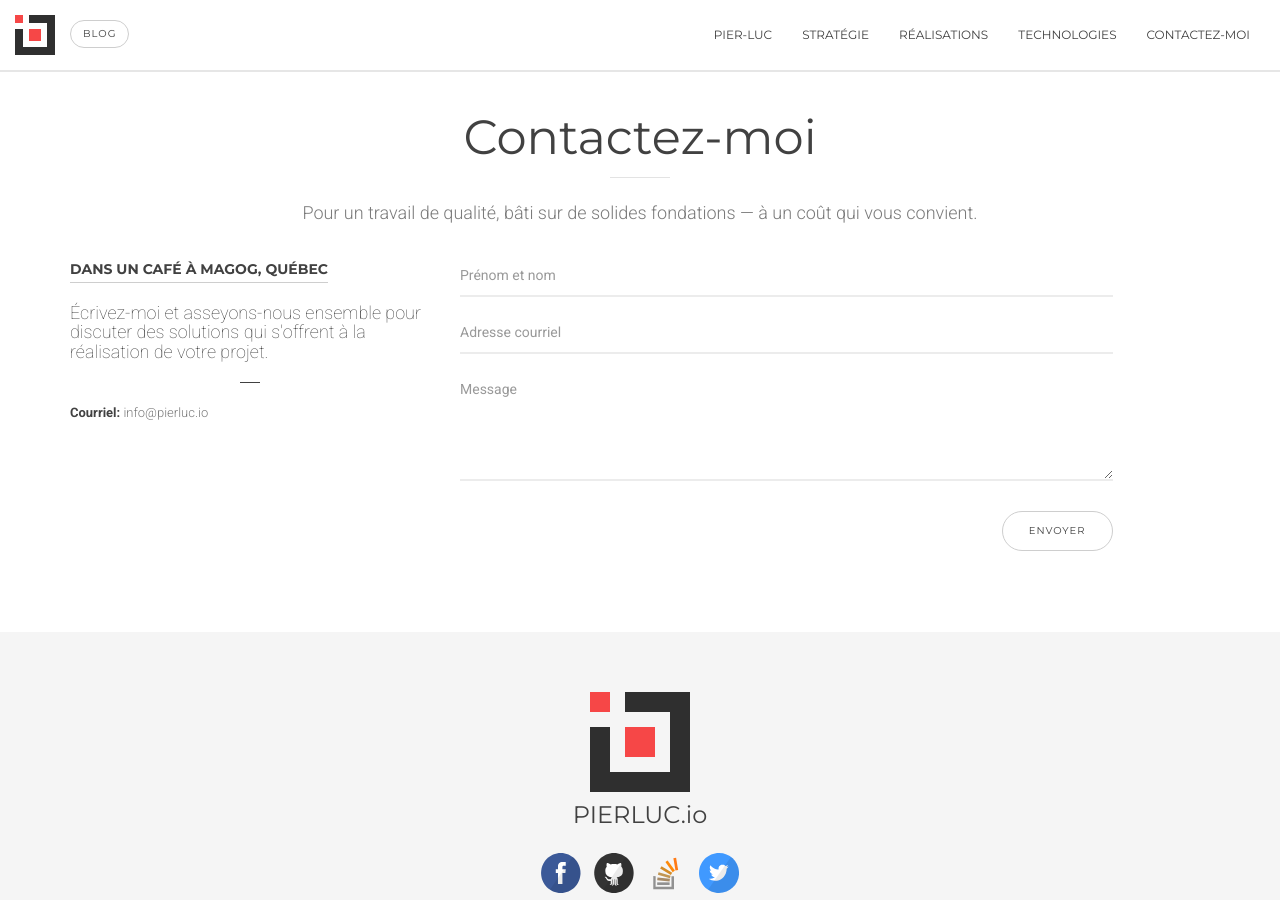
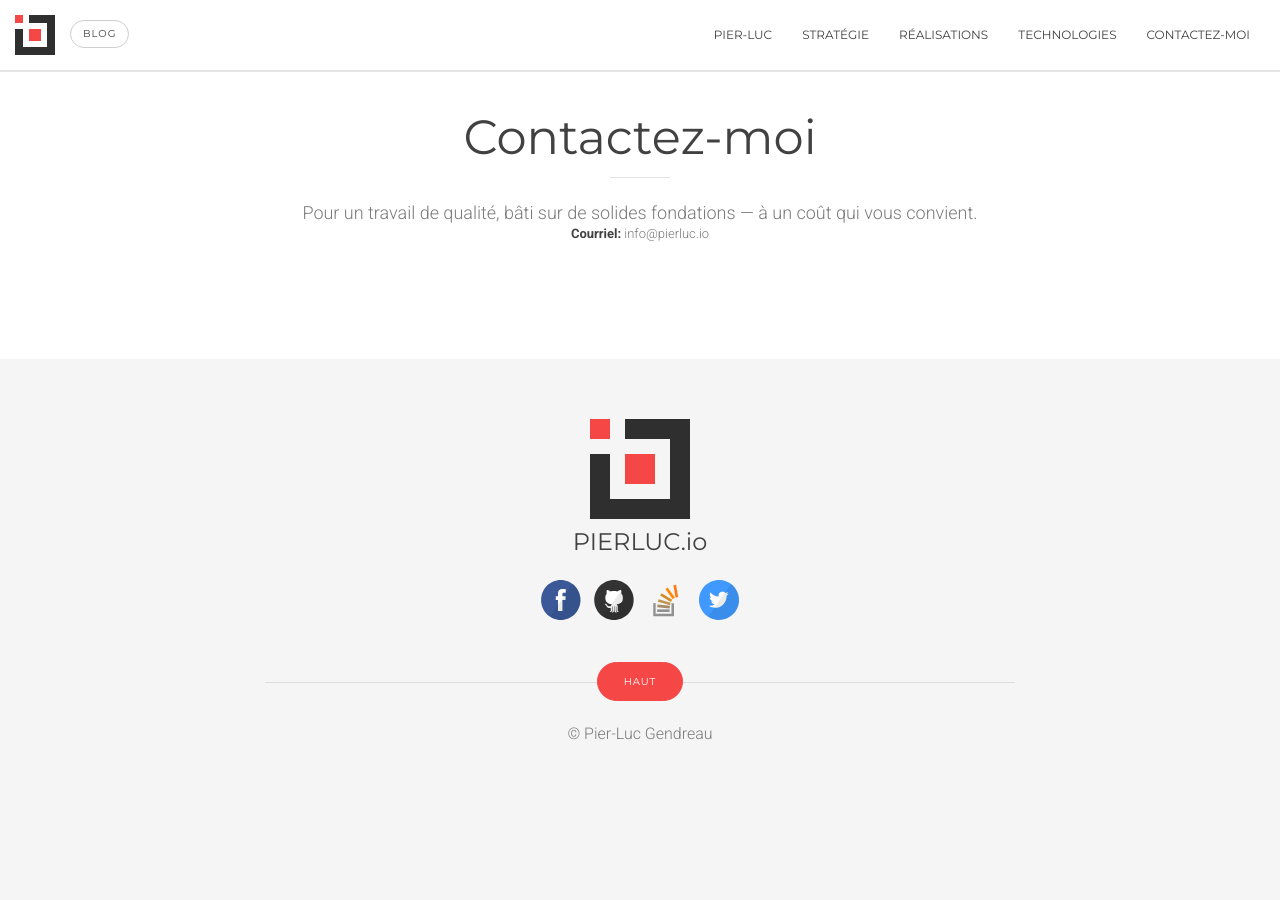
Before and after one commit to Zertz/pierluc.io, a Jekyll site: the page built from index.html, in a window 1280 px wide and 900 px high, scrolled down 3059 px. Built offline with Jekyll 4.4.1, drawn with Linux system fonts in a browser that asks for light colours; nearby versions of some CDN libraries; after the commit the page ends 3865 px from its top, so only the background shows below that.

Commit message:
Remove contact form

```diff
--- a/_includes/contact.html
+++ b/_includes/contact.html
@@ -5,58 +5,7 @@
         <h2>Contactez-moi</h2>
         <span class="section-divider mb15"></span>
         <p class="no-margin scaleReveal">Pour un travail de qualité, bâti sur de solides fondations &mdash; à un coût qui vous convient.</p>
-      </div>
-    </div>
-    <div class="row">
-      <div class="col-sm-5 col-lg-4">
-        <h5 class="heading-1 mb20">Dans un café à Magog, Québec</h5>
-        <h4 class="mb15">Écrivez-moi et asseyons-nous ensemble pour discuter des solutions qui s'offrent à la réalisation de votre projet.</h4>
-        <p class="no-margin text-xs-small"></p>
-        <hr class="mini-hr">
-        <p class="text-xs-small mb5"><strong class="text-switch">Courriel:</strong> info@pierluc.io</p>
-      </div>
-      <div class="col-sm-6 col-lg-7 mt30-xs">
-        <form data-toggle="validator" id="contactForm" name="contactForm">
-          <input type="hidden" name="src" value="{{ site.url }}{{ page.url }}">
-          <input type="text" name="_gotcha" style="display: none;">
-          <div class="row">
-            <div class="col-sm-12">
-              <div class="form-group">
-                <div class="controls">
-                  <input type="text" id="name" name="name" placeholder="Prénom et nom" required="" data-error="Veuillez entrer votre prénom et votre nom." class="form-control">
-                </div>
-              </div>
-            </div>
-          </div>
-          <div class="row mb10">
-            <div class="col-sm-12">
-              <div class="form-group">
-                <div class="controls">
-                  <input type="email" id="email" name="email" placeholder="Adresse courriel" required="" data-error="Veuillez entrer votre adresse courriel." class="email form-control">
-                  <div class="help-block with-errors"></div>
-                </div>
-              </div>
-            </div>
-          </div>
-          <div class="row">
-            <div class="col-sm-12">
-              <div class="form-group">
-                <div class="controls">
-                  <textarea rows="5" id="message" name="message" placeholder="Message" required="" data-error="Veuillez entrer votre message." class="form-control"></textarea>
-                  <div class="help-block with-errors"></div>
-                </div>
-              </div>
-            </div>
-          </div>
-          <div class="row mt15">
-            <div class="col-sm-8">
-              <div id="msgSubmit" class="h4 hidden mt10 no-margin-bottom"></div>
-            </div>
-            <div class="col-sm-4 text-right">
-              <button type="submit" id="submit" class="btn btn-default btn-lg">Envoyer</button>
-            </div>
-          </div>
-        </form>
+		<p class="text-xs-small mb5"><strong class="text-switch">Courriel:</strong> info@pierluc.io</p>
       </div>
     </div>
   </div>
```
